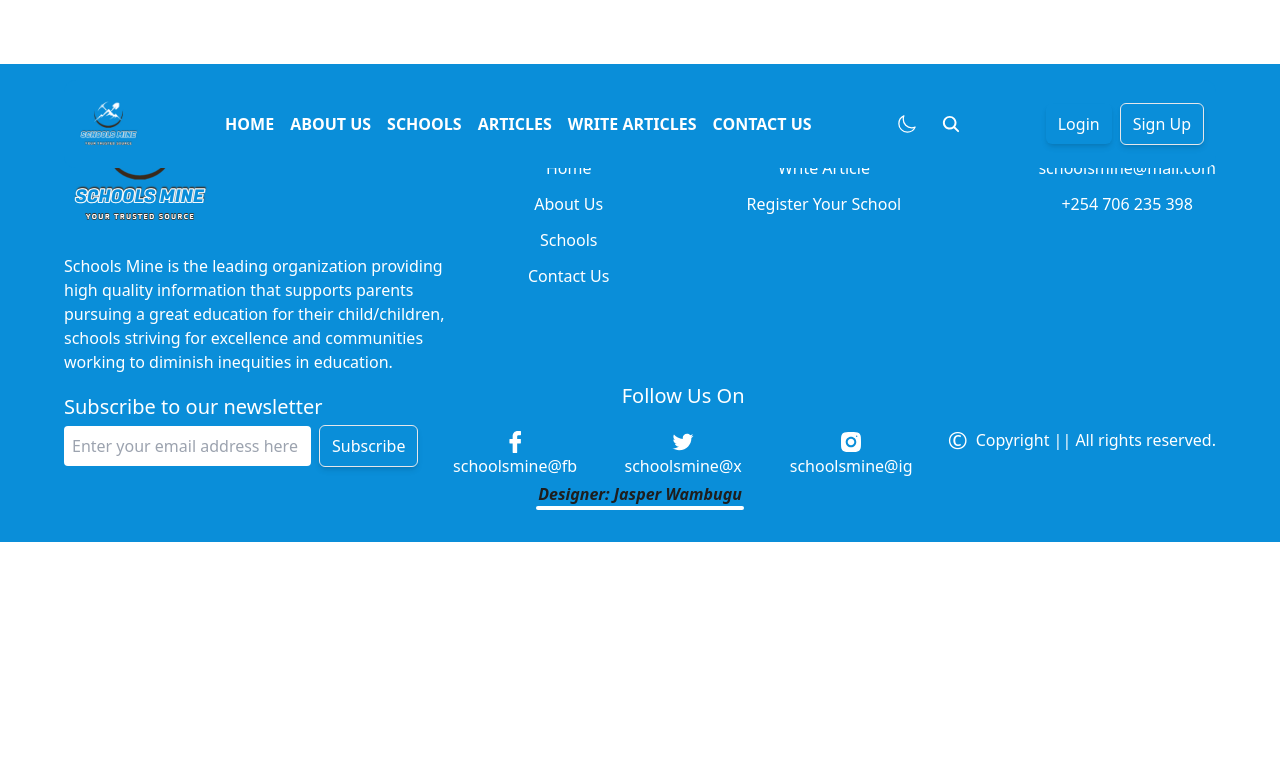
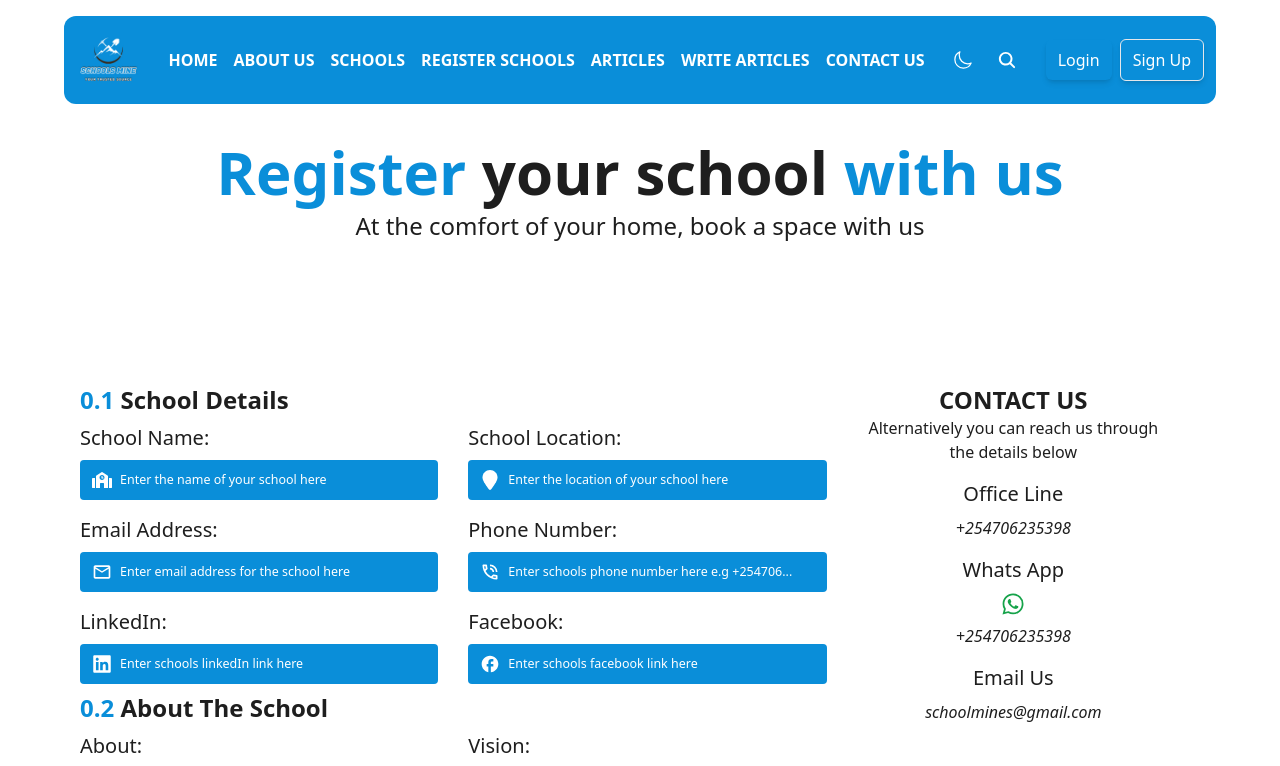
Before and after one commit to JAS-D98/JSM-hackathon-project, a React (Vite) app: page /schools-register in a window 1280 px wide. Shown: the top 766 px of the page. Built offline with nearby package versions, Linux system fonts and the light colour scheme.

Commit message:
add register school page

```diff
--- a/src/App.jsx
+++ b/src/App.jsx
@@ -7,7 +7,8 @@ import ArticlesPage from "./pages/ArticlesPage";
 import SchoolsPage from "./pages/SchoolsPage";
 import AboutUsPage from "./pages/AboutUsPage";
 import Footer from "./components/footer/Footer";
-import WriteArticlesPage from "./pages/WriteArticlesPage";
+import AddSchoolsPage from "./pages/AddSchoolsPage";
+import WriteArticlesPage from "./pages/writeArticlesPage";
 
 export default function App() {
   return (
@@ -19,8 +20,9 @@ export default function App() {
           <Route path="/about-us" element={<AboutUsPage />} />
           <Route path="/schools" element={<SchoolsPage />} />
           <Route path="/articles" element={<ArticlesPage />} />
-          <Route path="/articles-write" element={<WriteArticlesPage />} />
+          <Route path="/articles-write" element={<WriteArticlesPage/>} />
           <Route path="/contact-us" element={<ContactUsPage />} />
+          <Route path="/schools-register" element={<AddSchoolsPage />} />
         </Routes>
         <Footer />
       </BrowserRouter>
--- a/src/data/Footer.js
+++ b/src/data/Footer.js
@@ -14,7 +14,7 @@ export const footerLinks = [
     title: "Links",
     links: [
       { name: "Write Article", link: "/articles" },
-      { name: "Register Your School", link: "/schools" },
+      { name: "Register Your School", link: "/schools-register" },
     ],
   },
   {
--- a/src/data/Navigation.js
+++ b/src/data/Navigation.js
@@ -2,6 +2,7 @@ export const navLinks = [
   { href: "/", text: "HOME" },
   { href: "/about-us", text: "ABOUT US" },
   { href: "/schools", text: "SCHOOLS" },
+  { href: "/schools-register", text: "REGISTER SCHOOLS" },
   { href: "/articles", text: "ARTICLES" },
   { href: "/articles-write", text: "WRITE ARTICLES" },
   { href: "/contact-us", text: "CONTACT US" },
--- /dev/null
+++ b/src/pages/AddSchoolsPage.jsx
@@ -0,0 +1,133 @@
+import React from "react";
+import { IoLogoWhatsapp } from "react-icons/io5";
+import { FaLinkedin, FaSchool, FaUserEdit } from "react-icons/fa";
+import FormInput from "../components/formInput/FormInput";
+import TextArea from "../components/TextArea/TextArea";
+import ContactUsMessage from "../components/contactUsMessage/ContactUsMessage";
+import Button from "../components/button/Button";
+import { avatar } from "../assets/images";
+import {
+  MdOutlineMail,
+  MdOutlinePhoneInTalk,
+  MdOutlineMessage,
+  MdOutlineFacebook,
+} from "react-icons/md";
+import { FaBookBookmark, FaLocationPin } from "react-icons/fa6";
+
+function AddSchoolsPage() {
+  return (
+    <div className="px-10 md:px-20">
+      <div className="w-full h-96 flex items-center justify-center flex-col">
+        <h1 className="font-bold text-3xl md:text-6xl text-primaryBlackColor text-center">
+          <span className="text-primaryBlueColor">Register</span> your school{" "}
+          <span className="text-primaryBlueColor">with us</span>
+        </h1>
+        <p className="text-md md:text-2xl text-secondaryBlackColor mt-2 text-center">
+          At the comfort of your home, book a space with us
+        </p>
+      </div>
+      <div className="flex flex-col-reverse md:flex-row">
+        <div className="w-full md:w-2/3">
+          <h1 className="font-semibold capitalize text-primaryBlackColor text-2xl">
+            <span className="text-primaryBlueColor">0.1</span> school details
+          </h1>
+          <form action="" className="mt-2">
+            <div className="flex flex-col md:flex-row items-center gap-4 flex-wrap justify-between">
+              <FormInput
+                InputType="text"
+                Labelname="School Name"
+                InputIcon={<FaSchool />}
+                InputId="School Name"
+                InputName="School Name"
+                placeholderText="Enter the name of your school here"
+              />
+              <FormInput
+                InputType="text"
+                Labelname="School Location"
+                InputIcon={<FaLocationPin />}
+                InputId="School Location"
+                InputName="School Location"
+                placeholderText="Enter the location of your school here"
+              />
+              <FormInput
+                InputType="email"
+                Labelname="Email Address"
+                InputIcon={<MdOutlineMail />}
+                InputId="Email Address"
+                InputName="Email Address"
+                placeholderText="Enter email address for the school here"
+              />
+              <FormInput
+                InputType="number"
+                Labelname="Phone Number"
+                InputIcon={<MdOutlinePhoneInTalk />}
+                InputId="Phone Number"
+                InputName="Phone Number"
+                placeholderText="Enter schools phone number here e.g +254706..."
+              />
+              <FormInput
+                InputType="text"
+                Labelname="LinkedIn"
+                InputIcon={<FaLinkedin/>}
+                InputId="LinkedIn"
+                InputName="LinkedIn Link(Optional)"
+                placeholderText="Enter schools linkedIn link here"
+              />
+              <FormInput
+                InputType="text"
+                Labelname="Facebook"
+                InputIcon={<MdOutlineFacebook />}
+                InputId="Facebook"
+                InputName="Facebook Link(Optional)"
+                placeholderText="Enter schools facebook link here"
+              />
+            </div>
+            <h1 className="font-semibold capitalize mt-2 text-primaryBlackColor text-2xl ">
+              <span className="text-primaryBlueColor">0.2</span> About the school
+            </h1>
+            <div className="flex flex-col md:flex-row justify-between">
+              <TextArea
+                Labelname="About"
+                InputIcon={<MdOutlineMessage />}
+                InputName="About School"
+                placeholderText="Give a brief description of the school"
+                InputId="About"
+              />
+              <TextArea
+                Labelname="Vision"
+                InputIcon={<FaBookBookmark />}
+                InputName="School Vision"
+                placeholderText="Enter a the schools vision"
+                InputId="School Vision"
+              />
+            </div>
+            <Button
+              title="Register School"
+              backgroundColor="primaryBlueColor"
+              marginTop="4"
+            />
+          </form>
+        </div>
+
+        <div className="w-full mt-8 md:mt-0 md:w-1/3 h-full text-center flex flex-col justify-center items-center text-secondaryBlackColor">
+          <h1 className="text-2xl font-semibold text-primaryBlackColor">
+            CONTACT US
+          </h1>
+          <p className=" text-secondaryBlackColor text-center">
+            Alternatively you can reach us through <br /> the details below
+          </p>
+          <img src={avatar} alt="avatar image" className="flex md:hidden" />
+          <ContactUsMessage title="Office Line" Message="+254706235398" />
+          <ContactUsMessage
+            title="Whats App"
+            Message="+254706235398"
+            Icon={<IoLogoWhatsapp />}
+          />
+          <ContactUsMessage title="Email Us" Message="schoolmines@gmail.com" />
+        </div>
+      </div>
+    </div>
+  );
+}
+
+export default AddSchoolsPage;
--- a/src/pages/ArticlesPage.jsx
+++ b/src/pages/ArticlesPage.jsx
@@ -2,6 +2,7 @@ import React from "react";
 import Button from "../components/button/Button";
 import { FaEdit } from "react-icons/fa";
 import { articles } from "../data/Articles";
+import { Link } from "react-router-dom";
 
 export default function ArticlesPage() {
   return (
@@ -15,7 +16,7 @@ export default function ArticlesPage() {
             Read and also share a brief article about your schooling experience
             which you feel can be of help to foster learning
           </p>
-          <Button title="Write An Article" border="border" icon={<FaEdit />} />
+          <Link to="/articles-write"><Button title="Write An Article" border="border" icon={<FaEdit />} /></Link>
         </div>
       </div>
       <div>
```
